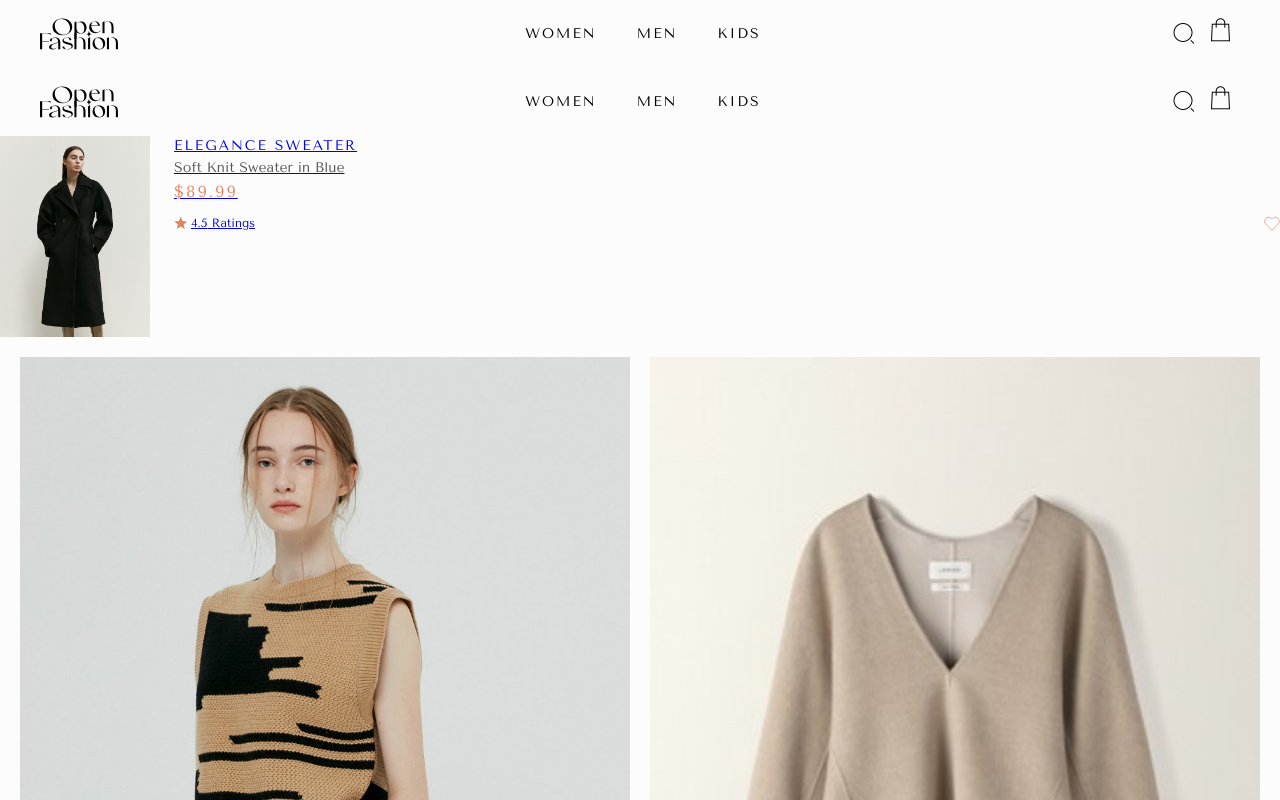
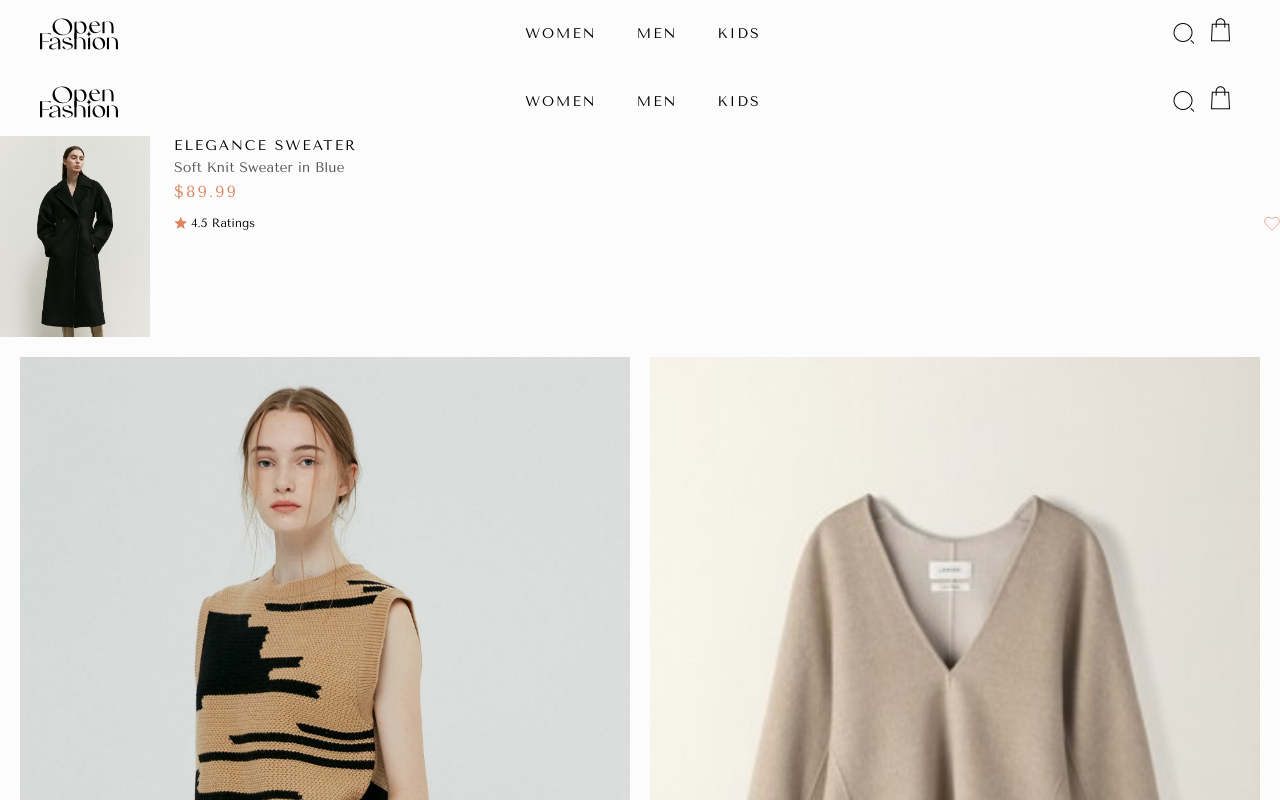
Before and after one commit to covaci-edvin/open-fashion, a Next.js app: page /components in a window 1280 px wide. Shown: the top 800 px of the page. Built offline with nearby package versions, Linux system fonts and the light colour scheme.

Commit message:
link styling

```diff
--- a/app/components/ui/Product/Variants/Full.tsx
+++ b/app/components/ui/Product/Variants/Full.tsx
@@ -17,7 +17,7 @@ function Full({
   const productHref = `${url}/${id}`;
 
   return (
-    <Link href={productHref} className={styles.wrapper}>
+    <Link href={productHref} className={`${styles.wrapper} link`}>
       <div className={styles["img-wrapper"]}>
         <Image
           className={styles.img}
--- a/app/components/ui/Product/Variants/Listview.tsx
+++ b/app/components/ui/Product/Variants/Listview.tsx
@@ -18,7 +18,7 @@ function Listview({
   const productHref = `${url}/${id}`;
 
   return (
-    <Link href={productHref} className={styles.wrapper}>
+    <Link href={productHref} className={`${styles.wrapper} link`}>
       <Image
         className={styles.img}
         src={images[0]}
```
